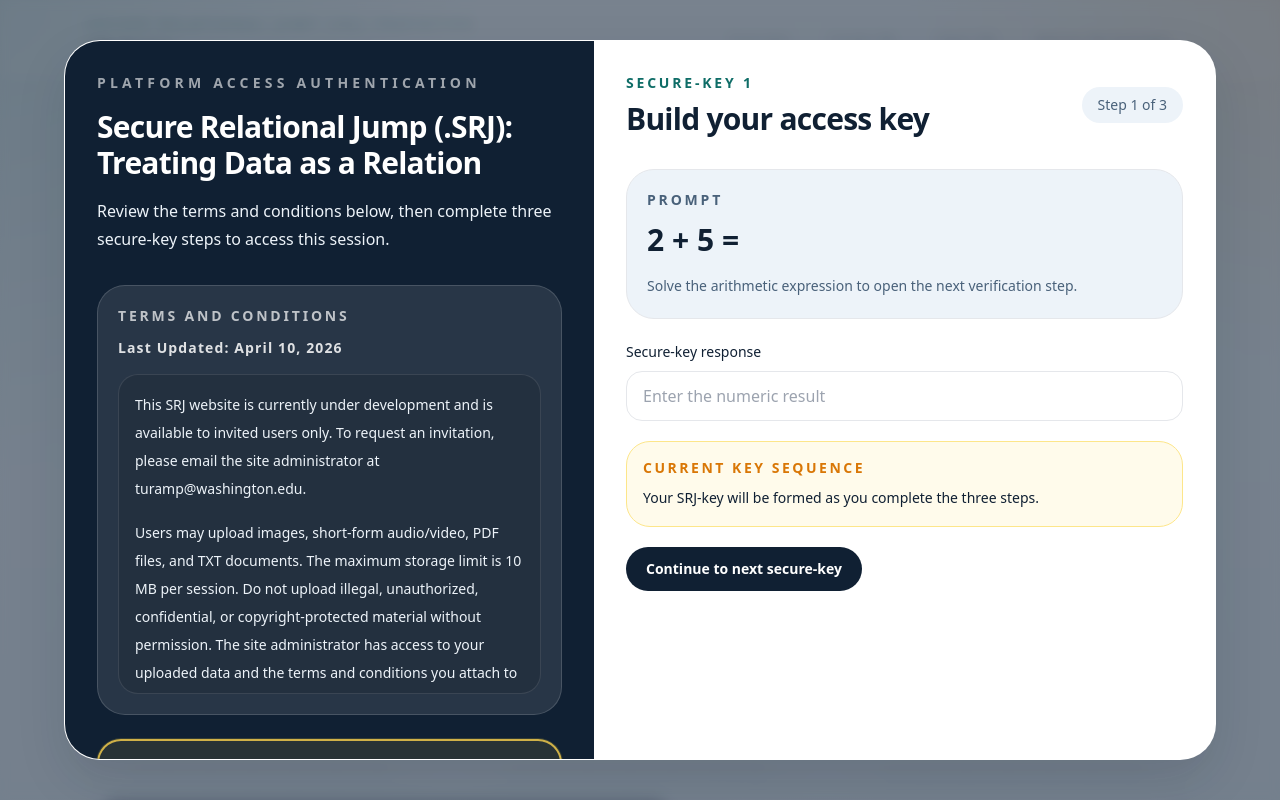
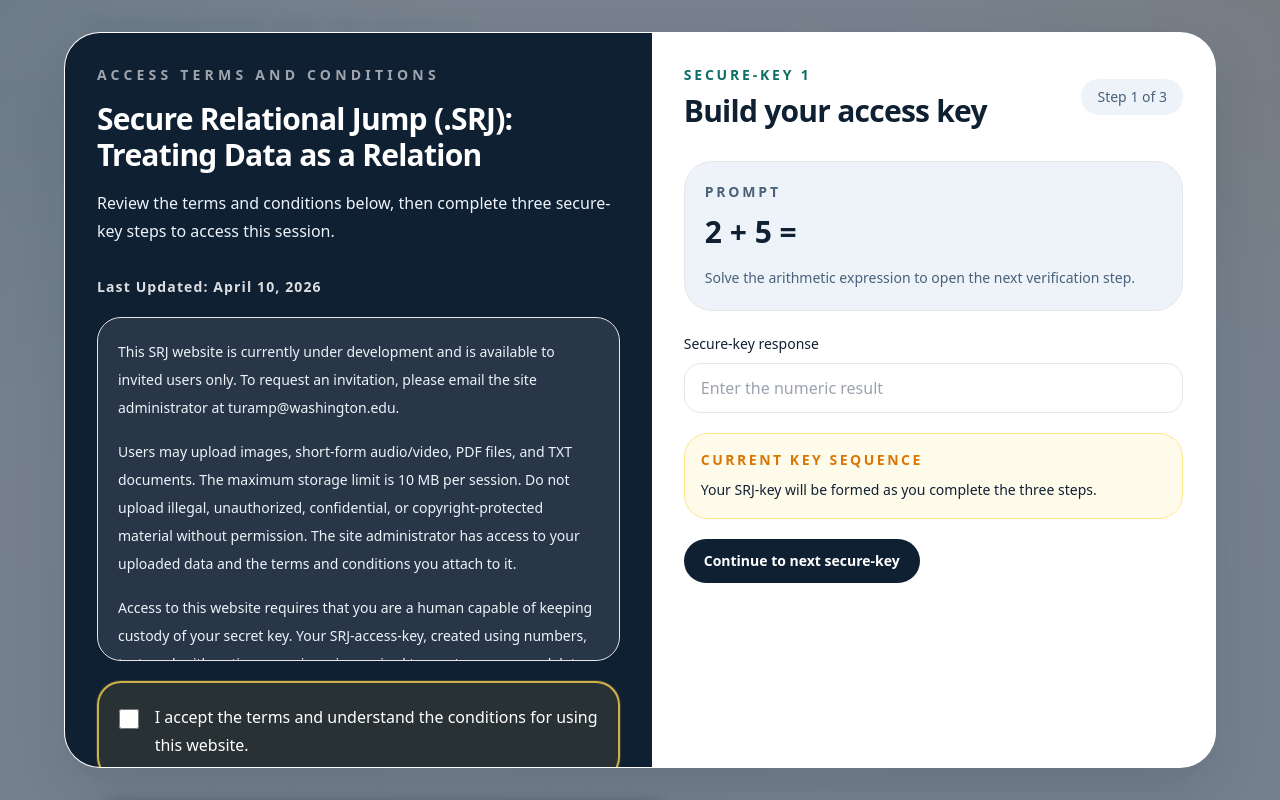
Before and after one commit to saahil634/srj, a Next.js app: page / in a window 1280 px wide. Shown: the top 800 px of the page. Built offline with nearby package versions, Linux system fonts and the light colour scheme; no server answers.

Commit message:
Refine SRJ access terms layout on preview

```diff
--- a/components/platform-access-gate.tsx
+++ b/components/platform-access-gate.tsx
@@ -283,8 +283,8 @@ export function PlatformAccessGate({ children }: { children: ReactNode }) {
       <div className="pointer-events-none select-none opacity-25 blur-sm">{children}</div>
 
       <div className="fixed inset-0 z-[70] flex items-center justify-center bg-ink/55 p-6 backdrop-blur-sm">
-        <section className="grid max-h-[90vh] w-full max-w-6xl overflow-hidden rounded-[2.25rem] border border-white/40 bg-white shadow-panel lg:grid-cols-[0.92fr_1.08fr]">
-          <div className="flex min-h-0 flex-col overflow-hidden bg-ink px-7 py-8 text-white lg:px-8">
+        <section className="grid max-h-[92vh] w-full max-w-6xl overflow-hidden rounded-[2.25rem] border border-white/40 bg-white shadow-panel lg:grid-cols-[minmax(0,1fr)_minmax(0,0.96fr)]">
+          <div className="flex min-h-0 flex-col overflow-auto bg-ink px-7 py-8 text-white lg:px-8">
             <p className="text-sm font-semibold uppercase tracking-[0.3em] text-white/60">
               {demoCopy.platformAccess.header.eyebrow}
             </p>
@@ -295,23 +295,19 @@ export function PlatformAccessGate({ children }: { children: ReactNode }) {
               {demoCopy.platformAccess.header.description}
             </p>
 
-            <div className="mt-8 min-h-0 rounded-[1.75rem] border border-white/15 bg-white/10 p-5">
-              <p className="text-sm font-semibold uppercase tracking-[0.2em] text-white/70">
-                {demoCopy.platformAccess.header.termsEyebrow}
-              </p>
-              <p className="mt-3 text-sm font-semibold tracking-[0.08em] text-white/85">
+            <p className="mt-8 text-sm font-semibold tracking-[0.08em] text-white/85">
               {demoCopy.platformAccess.header.lastUpdatedLabel}
             </p>
-              <div className="srj-scrollbar mt-4 max-h-[36vh] min-h-[18rem] overflow-y-auto rounded-[1.25rem] border border-white/10 bg-black/10 px-4 py-4 lg:max-h-[40vh]">
+
+            <div className="srj-scrollbar mt-5 max-h-[40vh] min-h-[18rem] overflow-y-auto rounded-[1.5rem] border border-white/12 bg-white/10 px-5 py-5 lg:max-h-[43vh]">
               <div className="space-y-4 text-sm leading-7 text-mist">
                 {PLATFORM_ACCESS_TERMS.map((term) => (
                   <p key={term}>{term}</p>
                 ))}
               </div>
             </div>
-            </div>
 
-            <label className="mt-6 flex items-start gap-4 rounded-[1.5rem] border-2 border-amber-300/80 bg-amber-300/10 p-5 text-base leading-7 text-white shadow-[0_0_0_1px_rgba(253,224,71,0.15)]">
+            <label className="mt-5 flex items-start gap-4 rounded-[1.5rem] border-2 border-amber-300/80 bg-amber-300/10 p-5 text-base leading-7 text-white shadow-[0_0_0_1px_rgba(253,224,71,0.15)]">
               <input
                 type="checkbox"
                 checked={acceptedTerms}
--- a/lib/copy.ts
+++ b/lib/copy.ts
@@ -302,7 +302,7 @@ export const demoCopy = {
   // Platform access screen
   platformAccess: {
     header: {
-      eyebrow: "Platform access authentication",
+      eyebrow: "Access Terms and Conditions",
       title: "Secure Relational Jump (.SRJ): Treating Data as a Relation",
       description:
         "Review the terms and conditions below, then complete three secure-key steps to access this session.",
```
Lines whose indentation alone changed are shown as unchanged.
